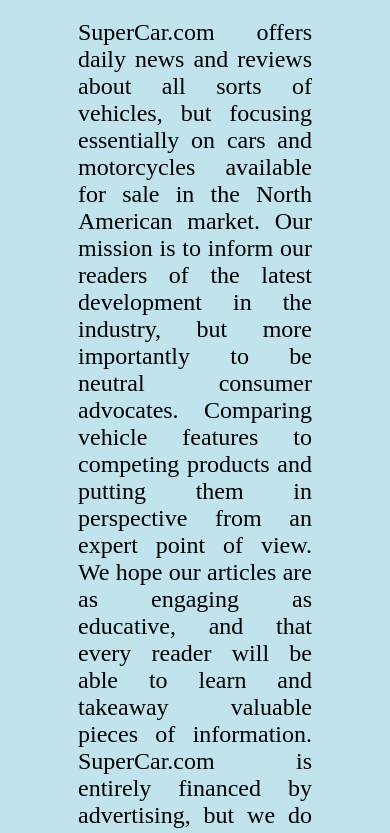
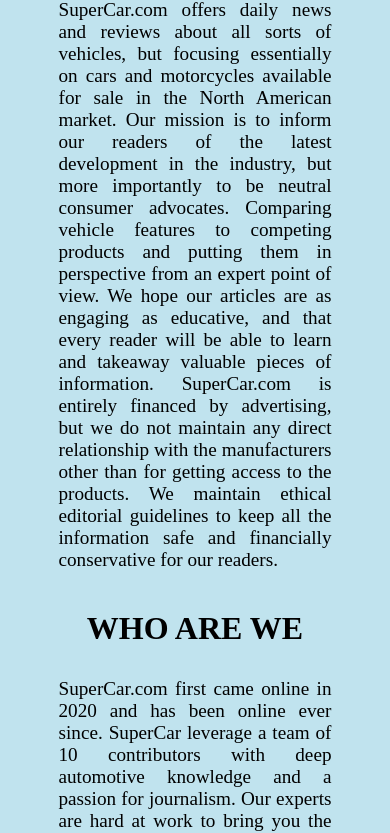
Before and after one commit to soumenbar/miniproject, a plain HTML site: page aboutus.html in a window 390 px wide. Shown: the part 212-1045 px from the top of the page. Drawn offline with Linux system fonts and the light colour scheme.

```diff
--- a/aboutus.html
+++ b/aboutus.html
@@ -22,13 +22,13 @@
             }
             .about{
                 text-align: center;
-                padding: 20%;
+                padding: 17%;
             }
             .about h1{
                 margin-bottom: 8vw;
             }
             .about p{
-                text-align: justify;
+                text-align:justify;
                 font-size: 1.5em;
                 margin-bottom: 10vw;
             }
@@ -43,6 +43,12 @@
      flex-direction: column;
      justify-content: center;
      text-align: center;
+ }
+ .about{
+     padding: 15%;
+ }
+ .about p{
+     font-size: 1.2em;
  }
 
  header,nav{
```
